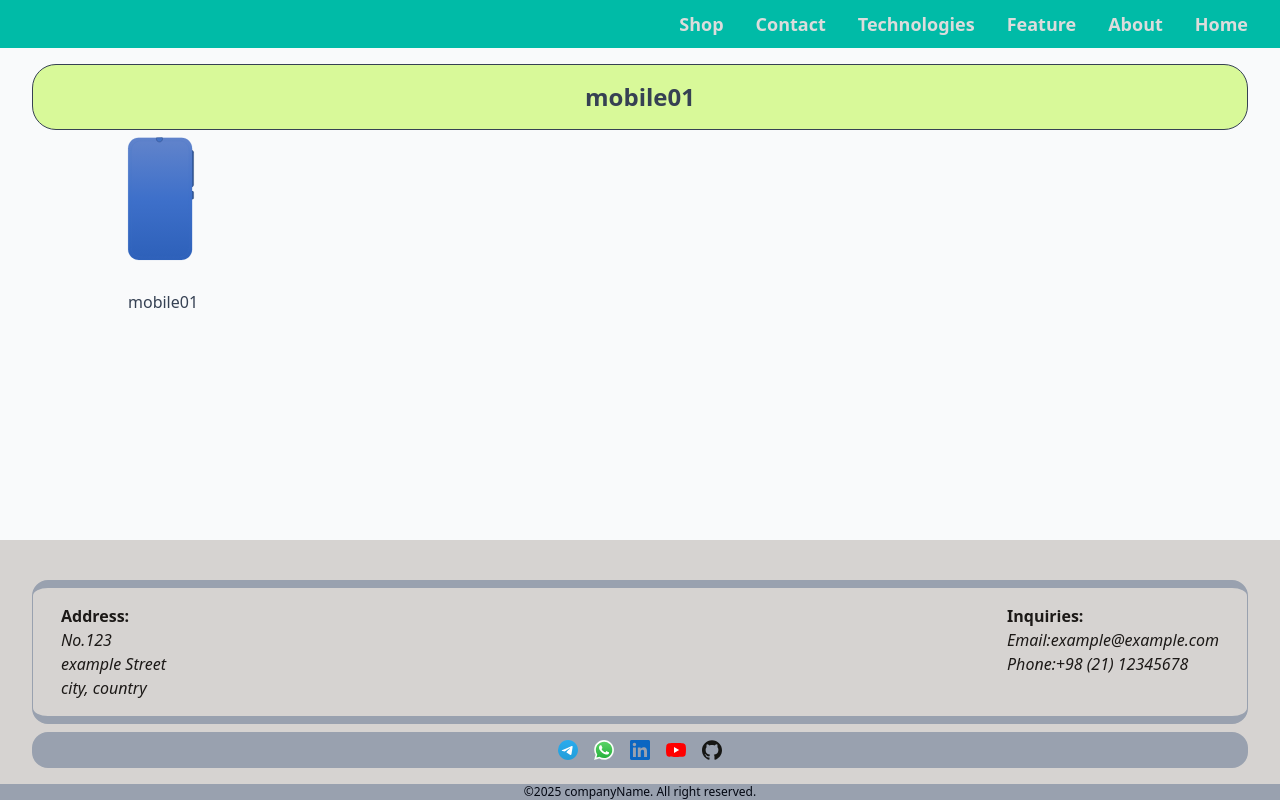
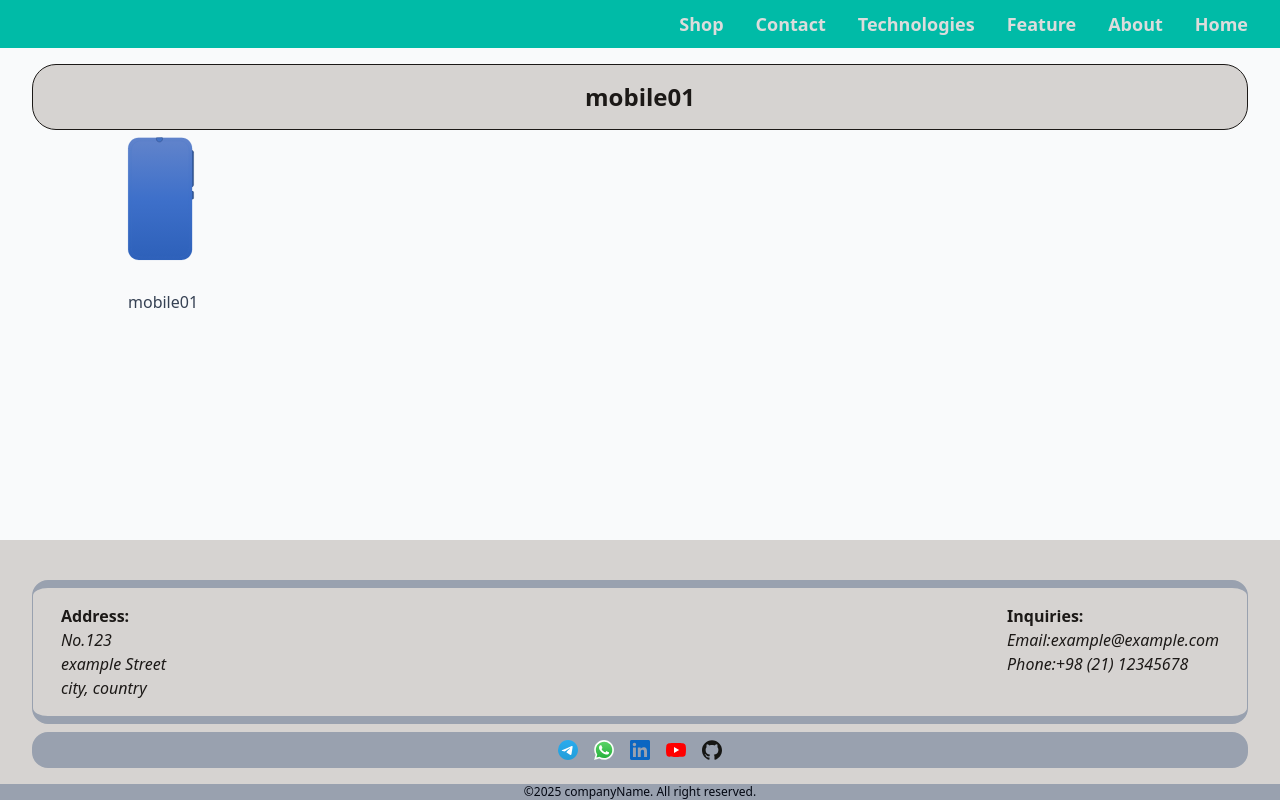
Before and after one commit to yaser-pakniyat/shop-demo, a Next.js app: page /shop-demo/shop/mobilestore/mobile01 in a window 1280 px wide. Built offline with nearby package versions, Linux system fonts and the light colour scheme; some icons are missing.

Commit message:
feat(ProductDetail): add theme-based styles to product name container

```diff
--- a/pages/shop/[store]/[productDetail].tsx
+++ b/pages/shop/[store]/[productDetail].tsx
@@ -35,7 +35,9 @@ export default function ProductDetail() {
     );
   return (
     <div className="pages-wrapper">
-      <div className="flex flex-col items-center rounded-3xl border bg-lime-200">
+      <div
+        className={`flex flex-col items-center rounded-3xl border ${theme === "dark" ? "bg-stone-900 text-stone-300" : "bg-stone-300 text-stone-900"} `}
+      >
         <h1 className="my-4 text-2xl font-bold">{product.productName}</h1>
       </div>
       <img
```
